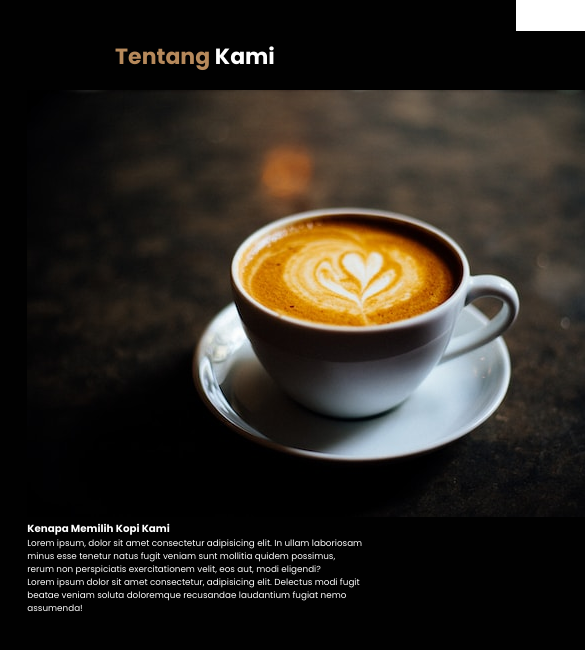
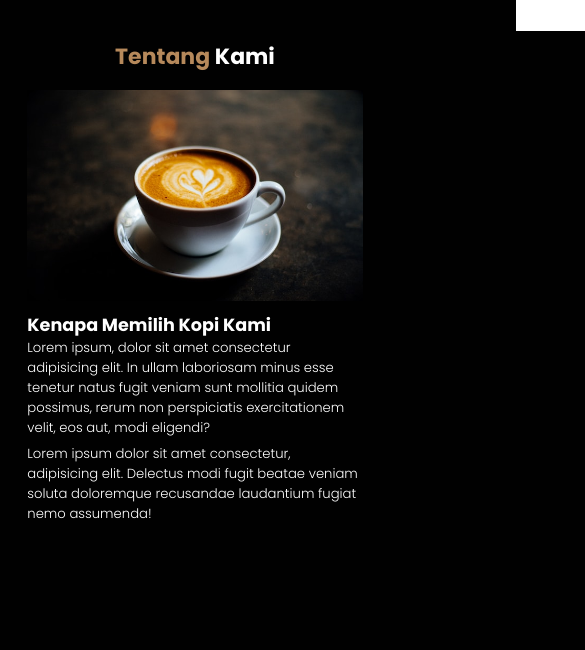
Before and after one commit to Gefila/KEDAI-KOPI, a plain HTML site: page index.html in a window 390 px wide. Shown: the part 866-1516 px from the top of the page, 585 px wide, since content can reach past the window. Drawn offline with nearby package versions, Linux system fonts and the light colour scheme.

Commit message:
done_about-section

```diff
--- a/css/styles.css
+++ b/css/styles.css
@@ -146,6 +146,34 @@ body{
     color: var(--primary);
 }
 
+.about .row{
+    display: flex;
+}
+
+.about .row .about-image{
+    flex: 1 1 45rem;
+}
+
+.about .row .about-image img{
+    width: 100%;
+}
+
+.about .row .content{
+    flex: 1 1 35rem;
+    padding: 0px 1rem;
+}
+
+.about .row .content h3{
+    font-size: 2rem;
+}
+
+.about .row .content p{
+    font-size: 1.2rem;
+    line-height: 1.5;
+    font-weight: 300;
+    margin-bottom: 0.8rem;
+}
+
 /* Media queries */
 /* Laptop */
 @media (max-width: 1366px){
@@ -194,6 +222,29 @@ body{
         transform: scaleX(0.2);
     }
 
+    .about .row{
+        flex-wrap: wrap;
+    }
+
+    .about .row .about-image img{
+        height: 24rem;
+        object-fit: cover;
+        object-position: center;
+    }
+
+    .about .row .content{
+        padding: 0;
+    }
+
+    .about .row .content p{
+        font-size: 1.5rem;
+    }
+
+    .about .row .content h3{
+        font-size: 2rem;
+        margin-top: 0.8rem;
+    }
+
 }
 /* Mobile Phone */
 @media (max-width: 450px){
--- a/index.html
+++ b/index.html
@@ -30,7 +30,7 @@
 			</div>
 
 			<div class="navbar-extra">
-				<a href="#" id="search"><i data-feather="search"></i></a>
+				<a href="" id="search"><i data-feather="search"></i></a>
 				<a href="#" id="shopping-cart"><i data-feather="shopping-cart"></i></a>
 				<a href="#" id="hamburger-menu"><i data-feather="menu"></i></a>
 			</div>
@@ -54,7 +54,6 @@
 
 		<!-- ABOUT SECTION START -->
 		<section class="about" id="about">
-			<div class="tentang-kami">
 				<h2><span>Tentang</span> Kami</h2>
 				<div class="row">
 					<div class="about-image">
@@ -74,7 +73,6 @@
 							fugiat nemo assumenda!
 						</p>
 					</div>
-				</div>
 			</div>
 		</section>
 		<!-- ABOUT SECTION END -->
```
